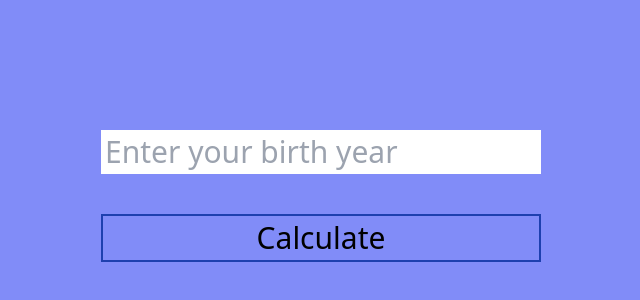
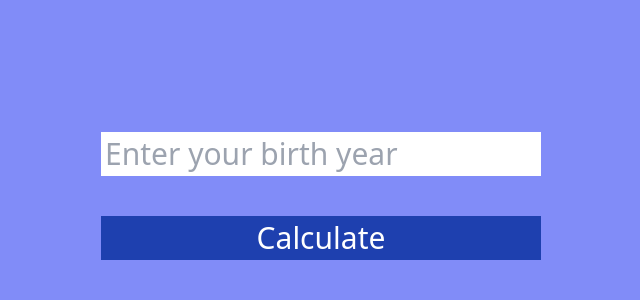
Before and after one commit to mustafa-bilen/birthapp, a plain HTML site: page index.html in a window 1280 px wide. Shown: the part 204-504 px from the top of the page, without its empty margins (319-959 px from the left). Drawn offline with nearby package versions, Linux system fonts and the light colour scheme.

Commit message:
button update

```diff
--- a/index.html
+++ b/index.html
@@ -17,7 +17,7 @@
           type="text"
           placeholder="Enter your birth year"
         />
-        <button id="button" class="btn border-2 border-blue-800 p-1">
+        <button id="button" class="btn bg-blue-800 text-white p-1">
           Calculate
         </button>
       </div>
```
